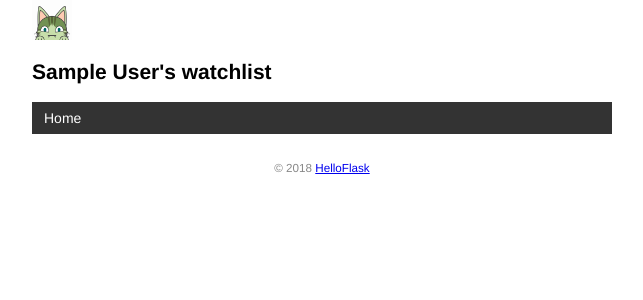
After one commit to yongnights/base_flask, a Flask app: template templates/base.html in a window 1280 px wide. The commit adds this page. Shown: the top 300 px of the page, without its empty margins (318-961 px from the left). Run offline with Flask 2, Linux system fonts and the light colour scheme; the template is opened without the code that fills it: values that come from a table or form of the project are taken from there, others are empty; tables that the repository leaves empty hold one stand-in row (values such as "Sample post").

Commit message:
Add base template and error template

```diff
--- a/app.py
+++ b/app.py
@@ -34,7 +34,7 @@ class Movie(db.Model): # 表名将会是 movie
 def index():
     user = User.query.first()
     movies = Movie.query.all()
-    return render_template('index.html',user=user,movies=movies)
+    return render_template('index.html',movies=movies)
 
 @app.route('/user/<name>')
 def user_page(name):
@@ -48,6 +48,19 @@ def test_url_for():
     print(url_for('test_url_for'))
     print(url_for('test_url_for',num=2))
     return 'Test page!'
+
+
+@app.errorhandler(404)
+def page_not_found(e):
+    user = User.query.first()
+    return render_template('404.html'), 404
+
+
+
+@app.context_processor
+def inject_user():
+    user = User.query.first()
+    return dict(user=user) # 需要返回字典，等同于return {'user': user}
 
 
 
--- a/static/style.css
+++ b/static/style.css
@@ -40,3 +40,38 @@ footer {
     margin: 0 auto;
     height: 100px;
 }
+
+nav ul {
+    list-style-type: none;
+    margin: 0;
+    padding: 0;
+    overflow: hidden;
+    background-color: #333;
+}
+nav li {
+    float: left;
+}
+nav li a {
+    display: block;
+    color: white;
+    text-align: center;
+    padding: 8px 12px;
+    text-decoration: none;
+}
+nav li a:hover {
+    background-color: #111;
+}
+
+.float-right {
+    float: right;
+}
+
+.imdb {
+    font-size: 12px;
+    font-weight: bold;
+    color: black;
+    text-decoration: none;
+    background: #F5C518;
+    border-radius: 5px;
+    padding: 3px 5px;
+}
--- /dev/null
+++ b/templates/base.html
@@ -0,0 +1,33 @@
+<!DOCTYPE html>
+<html lang="en">
+<head>
+    {% block head %}
+    <meta charset="utf-8">
+    <meta name="viewport" content="width=device-width, initial-scale=1.0">
+    <title>{{ user.name }}'s watchlist</title>
+    <link rel="icon" href="{{ url_for('static', filename='favicon.ico') }}">
+    <link rel="stylesheet" type="text/css" href="{{ url_for('static', filename='style.css') }}">
+    {% endblock %}
+</head>
+<body>
+
+<img alt="Avatar" class="avatar" src="{{ url_for('static', filename='images/avatar.png') }}">
+<h2>{{ user.name }}'s watchlist</h2>
+<!-- 使用length过滤器获取movies变量的长度 -->
+
+<nav>
+    <ul>
+        <li><a href="{{ url_for('index') }}">Home</a></li>
+    </ul>
+</nav>
+
+{% block content %}{% endblock %}
+
+
+<footer>
+    <small>&copy; 2018 <a href="http://helloflask.com/tutorial">HelloFlask</a></small>
+</footer>
+
+
+</body>
+</html>
```
Also changed, not shown: templates/404.html (added, +16 -0 lines), templates/index.html (+11 -19 lines).
